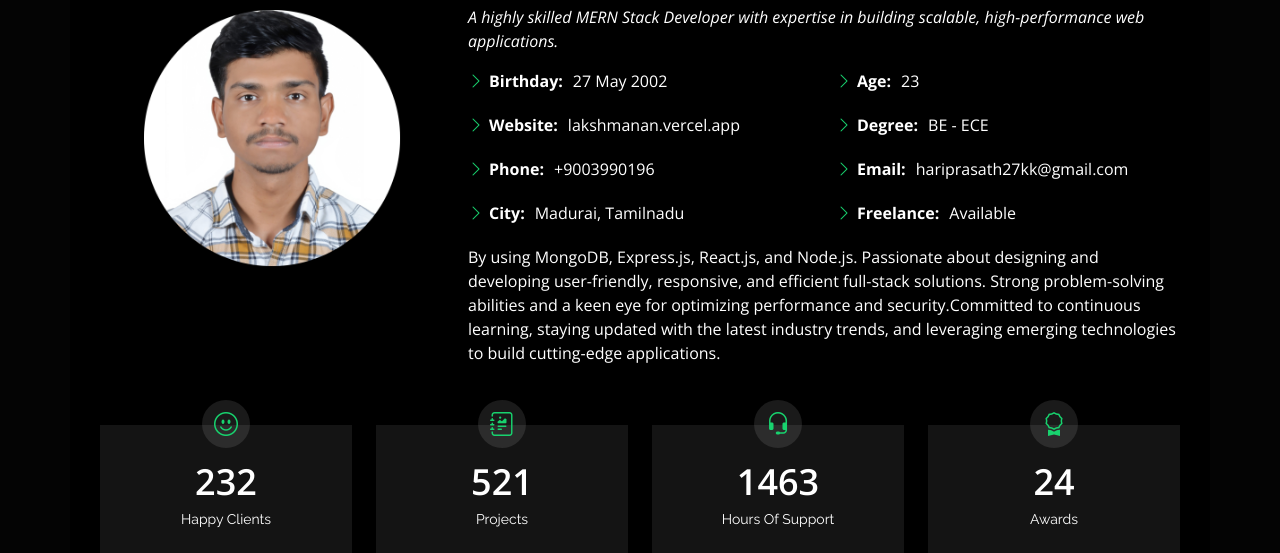
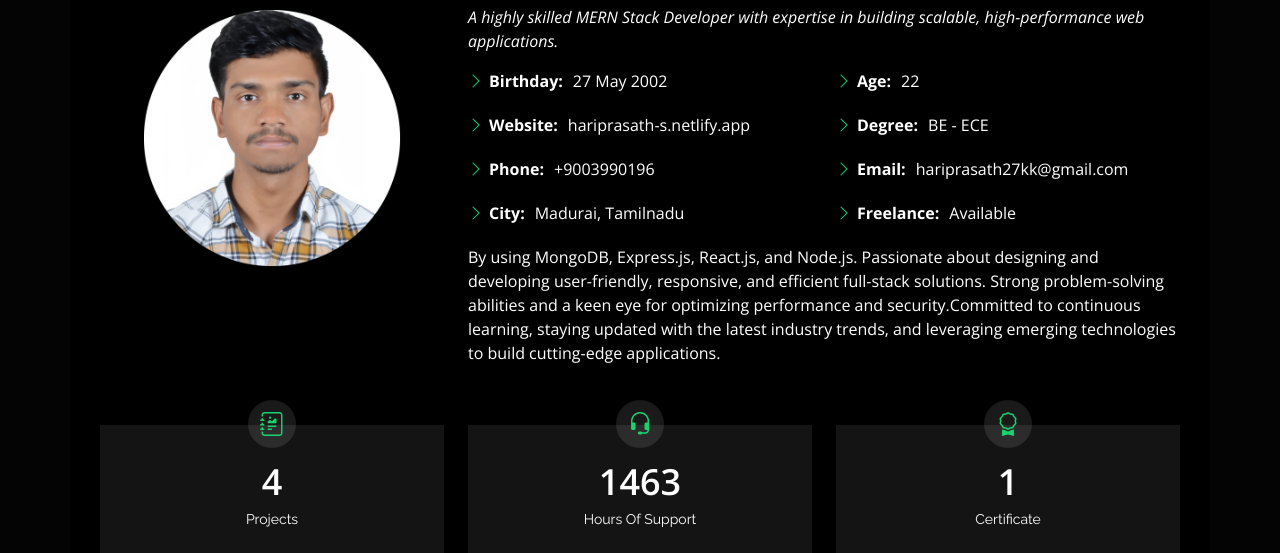
Before and after one commit to hariprasath27kk/my-portfolio, a plain HTML site: page index.html in a window 1280 px wide. Both pictures are taken after a click on the link "About". Shown: the part 247-800 px from the top of the page. Drawn offline with nearby package versions, Linux system fonts and the light colour scheme.

Commit message:
index update

```diff
--- a/index.html
+++ b/index.html
@@ -83,14 +83,14 @@
             <div class="col-lg-6">
               <ul>
                 <li><i class="bi bi-chevron-right"></i> <strong>Birthday:</strong> <span>27 May 2002</span></li>
-                <li><i class="bi bi-chevron-right"></i> <strong>Website:</strong> <span>lakshmanan.vercel.app</span></li>
+                <li><i class="bi bi-chevron-right"></i> <strong>Website:</strong> <span>hariprasath-s.netlify.app</span></li>
                 <li><i class="bi bi-chevron-right"></i> <strong>Phone:</strong> <span>+9003990196</span></li>
                 <li><i class="bi bi-chevron-right"></i> <strong>City:</strong> <span>Madurai, Tamilnadu</span></li>
               </ul>
             </div>
             <div class="col-lg-6">
               <ul>
-                <li><i class="bi bi-chevron-right"></i> <strong>Age:</strong> <span>23</span></li>
+                <li><i class="bi bi-chevron-right"></i> <strong>Age:</strong> <span>22</span></li>
                 <li><i class="bi bi-chevron-right"></i> <strong>Degree:</strong> <span>BE - ECE</span></li>
                 <li><i class="bi bi-chevron-right"></i> <strong>Email:</strong> <span>hariprasath27kk@gmail.com</span></li>
                 <li><i class="bi bi-chevron-right"></i> <strong>Freelance:</strong> <span>Available</span></li>
@@ -110,23 +110,23 @@
 
       <div class="row">
 
-        <div class="col-lg-3 col-md-6">
+        <!-- <div class="col-lg-3 col-md-6">
           <div class="count-box">
             <i class="bi bi-emoji-smile"></i>
-            <span data-purecounter-start="0" data-purecounter-end="232" data-purecounter-duration="1" class="purecounter"></span>
+            <span data-purecounter-start="0" data-purecounter-end="0" data-purecounter-duration="0" class="purecounter"></span>
             <p>Happy Clients</p>
           </div>
-        </div>
+        </div> -->
 
-        <div class="col-lg-3 col-md-6 mt-5 mt-md-0">
+        <div class="col-lg-4 col-md-4 mt-5 mt-lg-0">
           <div class="count-box">
             <i class="bi bi-journal-richtext"></i>
-            <span data-purecounter-start="0" data-purecounter-end="521" data-purecounter-duration="1" class="purecounter"></span>
+            <span data-purecounter-start="0" data-purecounter-end="4" data-purecounter-duration="1" class="purecounter"></span>
             <p>Projects</p>
           </div>
         </div>
 
-        <div class="col-lg-3 col-md-6 mt-5 mt-lg-0">
+        <div class="col-lg-4 col-md-4 mt-5 mt-lg-0">
           <div class="count-box">
             <i class="bi bi-headset"></i>
             <span data-purecounter-start="0" data-purecounter-end="1463" data-purecounter-duration="1" class="purecounter"></span>
@@ -134,11 +134,11 @@
           </div>
         </div>
 
-        <div class="col-lg-3 col-md-6 mt-5 mt-lg-0">
+        <div class="col-lg-4 col-md-4 mt-5 mt-lg-0">
           <div class="count-box">
             <i class="bi bi-award"></i>
-            <span data-purecounter-start="0" data-purecounter-end="24" data-purecounter-duration="1" class="purecounter"></span>
-            <p>Awards</p>
+            <span data-purecounter-start="0" data-purecounter-end="1" data-purecounter-duration="1" class="purecounter"></span>
+            <p>Certificate</p>
           </div>
         </div>
 
```
